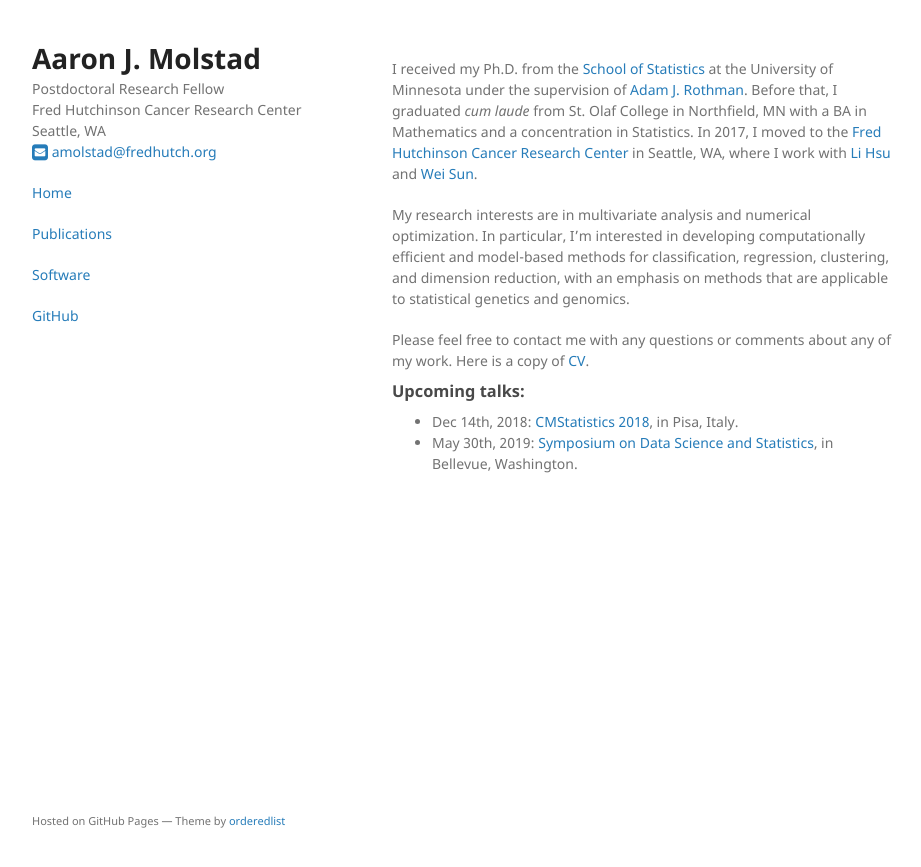
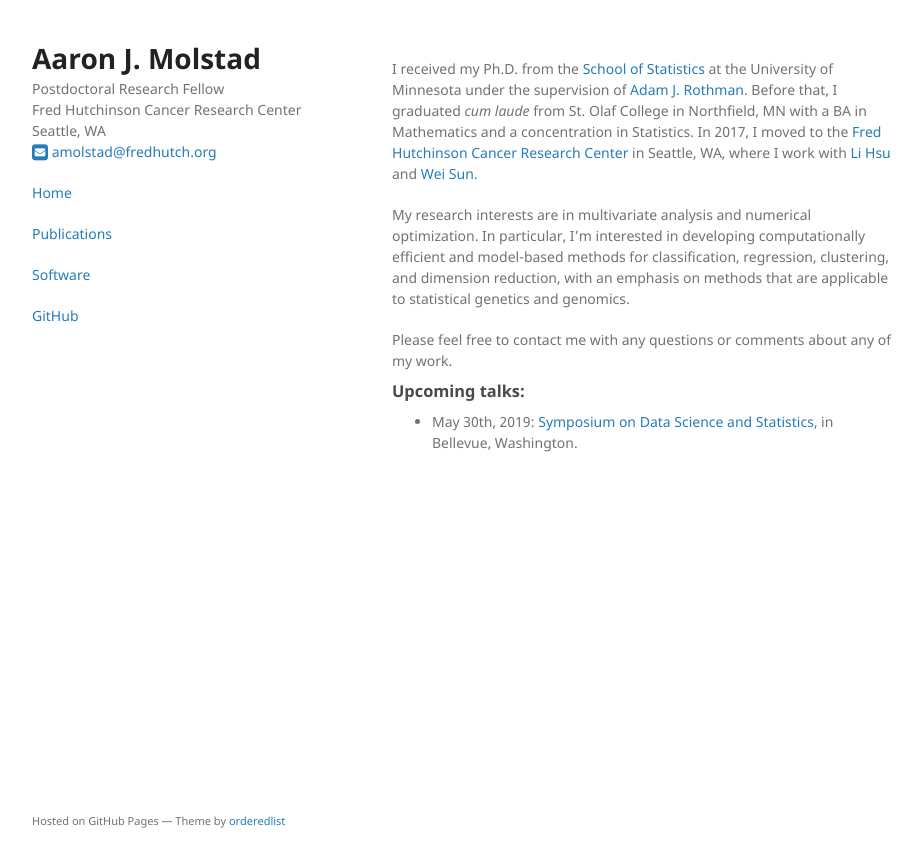
Before and after one commit to ajmolstad/ajmolstad.github.io, a Jekyll site: the page built from index.md, in a window 1280 px wide. Shown: the top 867 px of the page, without its empty margins (178-1099 px from the left). Built offline with Jekyll 4.4.1, drawn with Linux system fonts in a browser that asks for light colours.

Commit message:
Update index.md

```diff
--- a/index.md
+++ b/index.md
@@ -6,9 +6,8 @@ I received my Ph.D. from the [School of Statistics](http://stat.umn.edu) at the
 
 My research interests are in multivariate analysis and numerical optimization. In particular, I'm interested in developing  computationally efficient and model-based methods for classification, regression, clustering, and dimension reduction, with an emphasis on methods that are applicable to statistical genetics and genomics.
 
-Please feel free to contact me with any questions or comments about any of my work. Here is a copy of [CV](CV_Public.pdf).
+Please feel free to contact me with any questions or comments about any of my work.
 
 
 ### Upcoming talks:
-- Dec 14th, 2018: [CMStatistics 2018](http://www.cmstatistics.org/CMStatistics2018/), in Pisa, Italy.
 - May 30th, 2019: [Symposium on Data Science and Statistics](http://ww2.amstat.org/meetings/sdss/2019/), in Bellevue, Washington.
```
